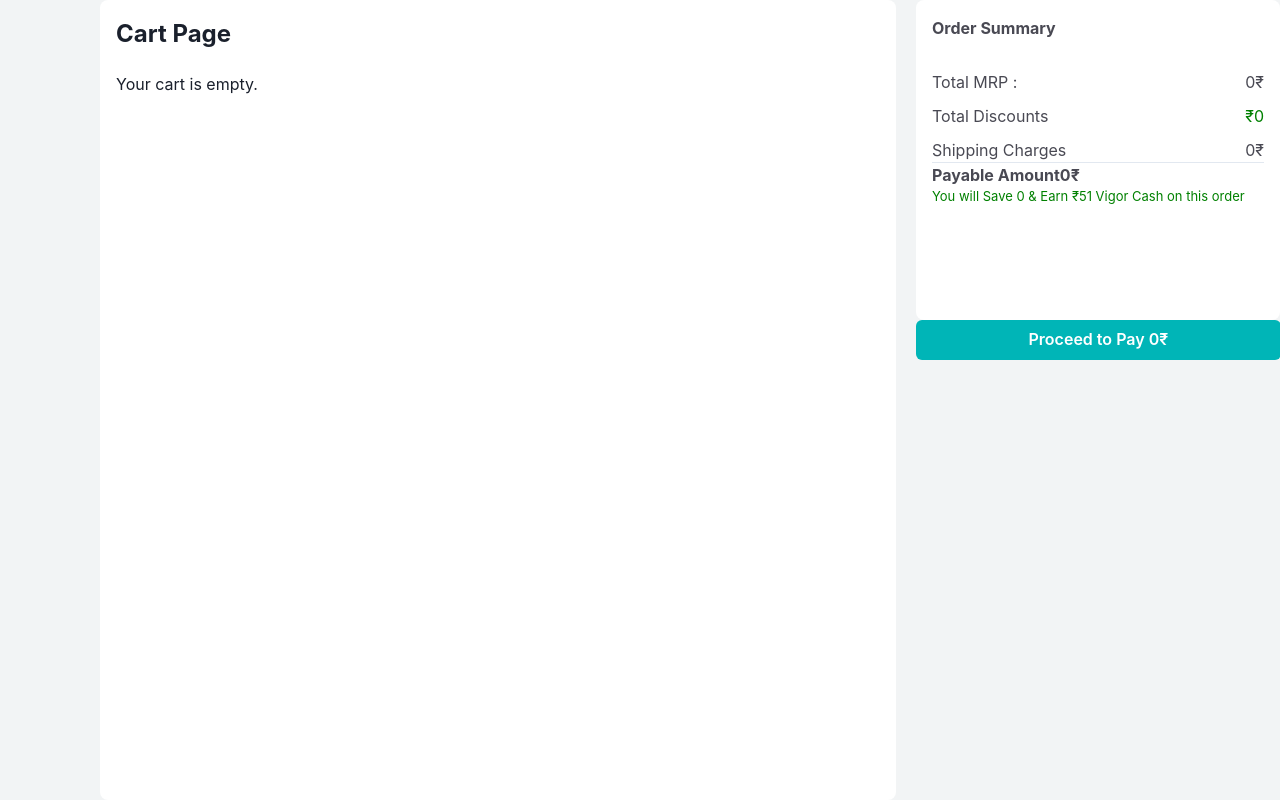
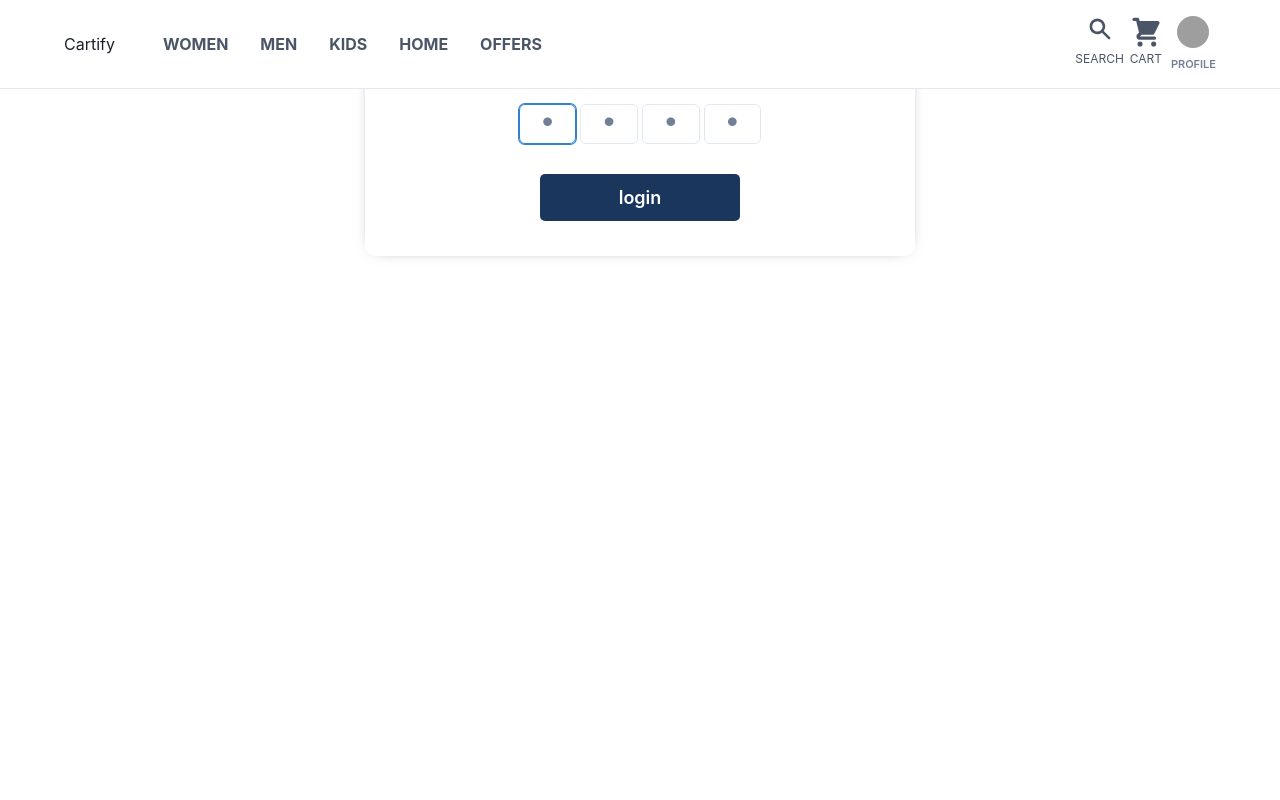
Before and after one commit to gsandha/humorous-hammer-4857-, a React (Create React App) app in the folder frontend/: page /login/otp in a window 1280 px wide. Built offline with nearby package versions, Linux system fonts and the light colour scheme; grey boxes are pictures that could not be loaded.

Commit message:
Payments

```diff
--- a/frontend/src/App.js
+++ b/frontend/src/App.js
@@ -3,13 +3,12 @@ import "./App.css";
 import Navbar from "./components/Navbar";
 import Allroutes from "./components/Allroutes";
 import "react-toastify/dist/ReactToastify.css";
-import Cart from "./pages/Cart";
+
 function App() {
   return (
     <div className="App">
-      {/* <Navbar />
-      <Allroutes /> */}
-      <Cart/>
+      <Navbar />
+      <Allroutes />
     </div>
   );
 }
```
